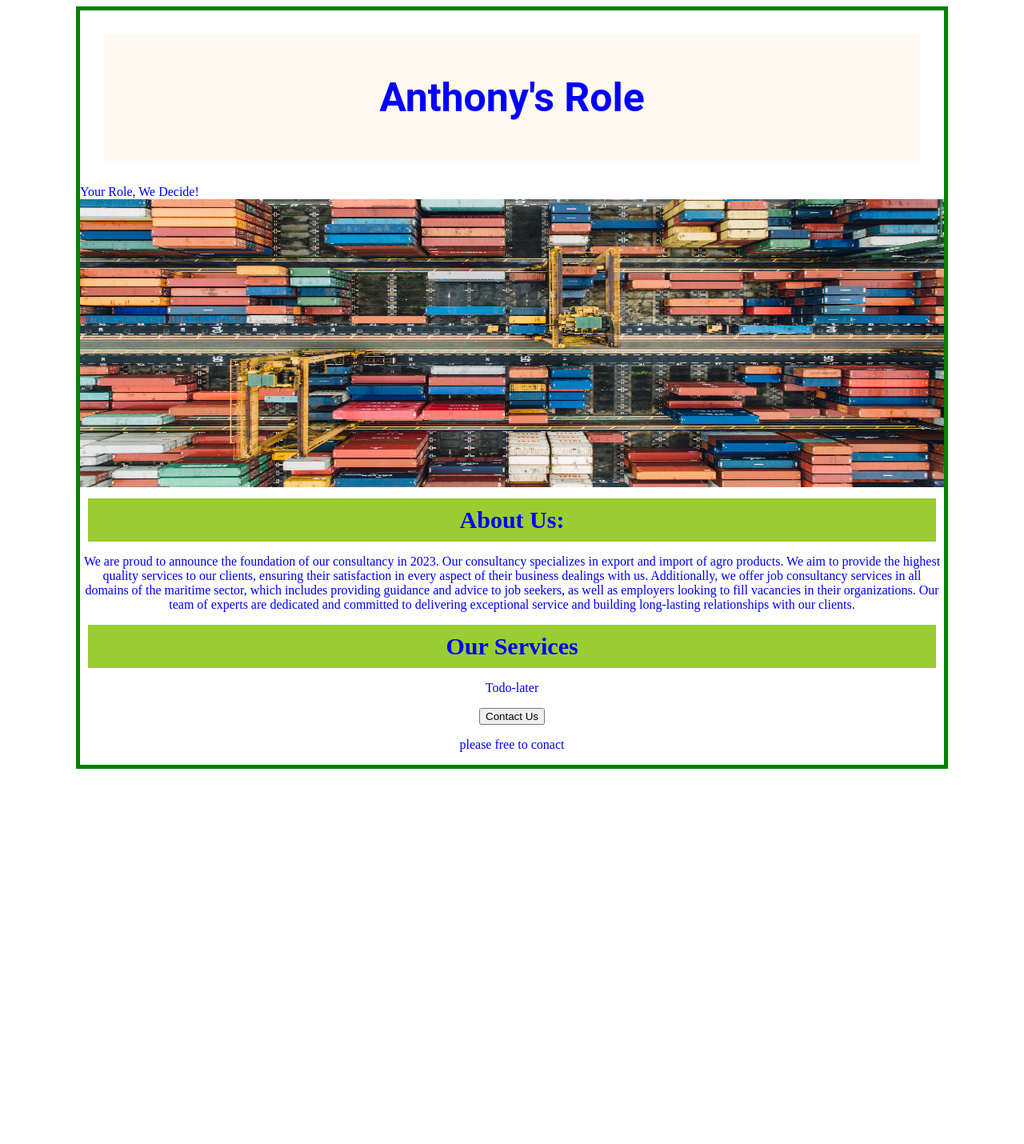
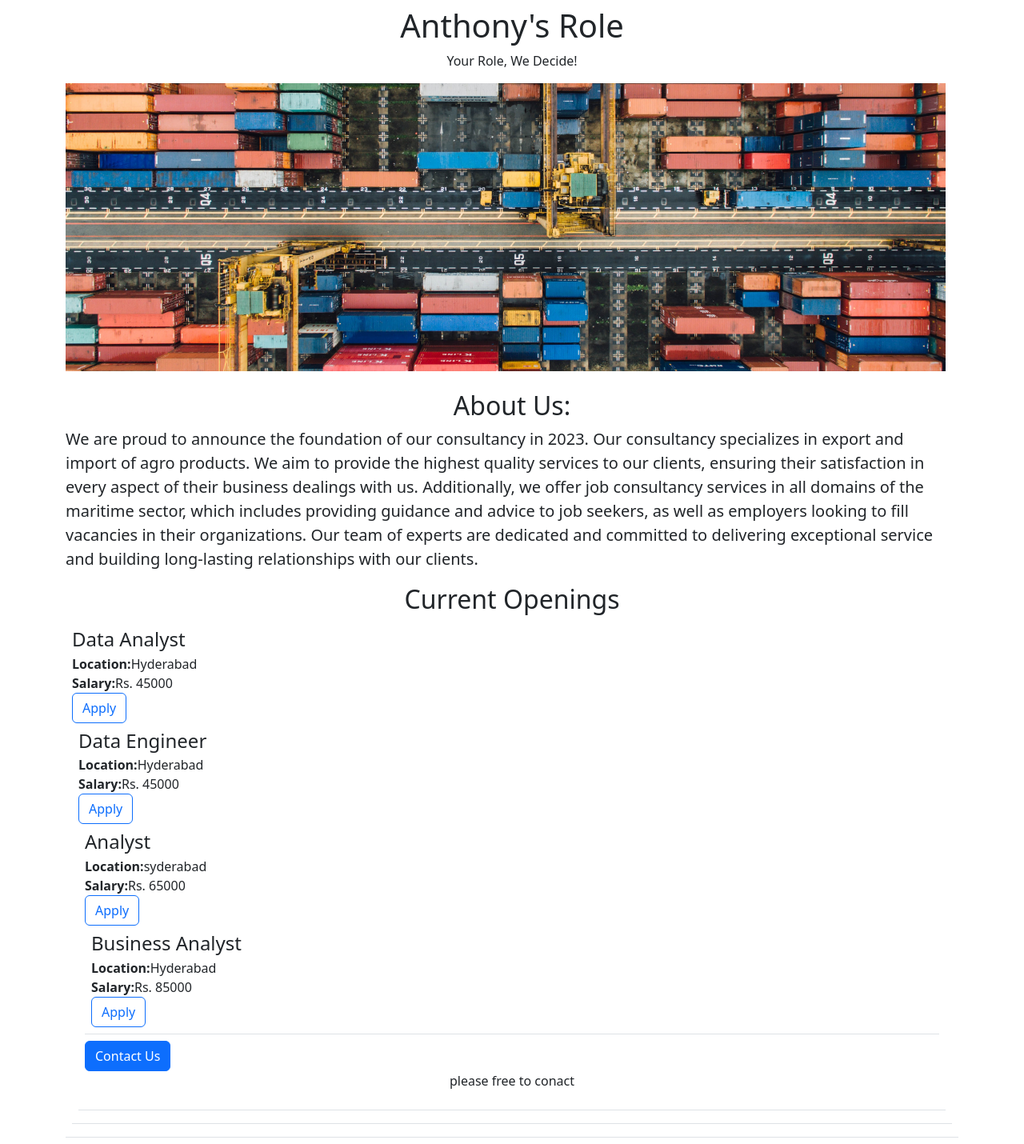
Before and after one commit to Anthonyrole/anthony-role, a Flask app: page / in a window 1280 px wide. Shown: the whole page at 80% size. Before the commit the page ends 961 px from the top, so only its background shows below. Run offline with Flask 2, Linux system fonts and the light colour scheme.

Commit message:
I added requirements.txt

```diff
--- a/app.py
+++ b/app.py
@@ -1,9 +1,28 @@
 from flask import Flask,render_template
 
 app=Flask(__name__)
+JOBS=[
+  {'id':1,
+   'title':'Data Analyst',
+   'location': 'Hyderabad',
+    'salary':'Rs. 45000','link':'https://usijobs.deloitte.com/careersUSI/JobDetail/USI-Audit-Services-EH-Sr-Data-Scientist/128585'
+  },{'id':2,
+   'title':'Data Engineer',
+   'location': 'Hyderabad',
+    'salary':'Rs. 45000','link':'https://www.google.com/'
+  },{'id':3,
+   'title':'Analyst',
+   'location': 'syderabad',
+    'salary':'Rs. 65000'
+  },{'id':4,
+   'title':'Business Analyst',
+   'location': 'Hyderabad',
+    'salary':'Rs. 85000'
+  }
+]
 @app.route("/")
 def hello_world():
-  return render_template('home.html')
+  return render_template('home.html',jobs=JOBS)
 
 
 if __name__=="__main__":
--- /dev/null
+++ b/requirements.txt/requirements.txt
@@ -0,0 +1,2 @@
+Flask
+gunicorn
--- a/templates/home.html
+++ b/templates/home.html
@@ -1,64 +1,35 @@
 <!DOCTYPE html>
 <html>
   <head>
+    <meta charset="utf-8">
+    <meta name="viewport" content="width=device-width, initial-scale=1">
     <title>Anthony's Role</title>
+    <link href="https://cdn.jsdelivr.net/npm/bootstrap@5.3.0-alpha1/dist/css/bootstrap.min.css" rel="stylesheet" integrity="sha384-GLhlTQ8iRABdZLl6O3oVMWSktQOp6b7In1Zl3/Jr59b6EGGoI1aFkw7cmDA6j6gD" crossorigin="anonymous">
     <style>
-      h1 {
-        font-size:50px;
-        font-family: Roboto;
-        font weight: normal;
-        color:blue;
-        background-color:floralwhite;
-        text-align: center;
-        margin: 30px;
-        padding: 50px;
-      }
-      #banner {
-        width: 100%;
-        height:360px;
-      }
-      h2{
-        font-size:30px;
-        font-family: Times New Roman;
-        font weight: normal;
-        color:blue;
-        background-color:yellowgreen;
-        text-align: center;
-        margin: 10px;
-        padding: 10px;
-      }
-      p{font-size:15;
-        font-family: Times New Roman;
-        font weight: normal;
-        color:blue;
-        text-align: center;
-      }
-      p1{font-size:15;
-        font-family: Times New Roman;
-        font weight: normal;
-        color:blue;
-        text-align: ;
-      }
-      #container {
-        max-width: 1080px;
-        margin:0 auto 0 auto;
-        border: 5px solid green;
-      }
+     #banner {
+       height:360px;
+       width:1100px;
+       object-fit:cover;
+     }
     </style>
   </head>
   <body>
-    <div id="container">
-    <h1>Anthony's Role</h1>
-           <p1>Your Role, We Decide!</p1>
-    <img id="banner" src="https://anthony-role.nandavarapuvela.repl.co/static/banner.jpg"
+    <div class="container">
+    <h1 class="text-center mt-2 mb-2">Anthony's Role</h1>
+           <p class="text-center">Your Role, We Decide!</p>
+    <img class="img fluid" id="banner" src="https://anthony-role.nandavarapuvela.repl.co/static/banner.jpg"class="img-fluid"
       >
-    <h2>About Us:</h2>
-    <p>We are proud to announce the foundation of our consultancy in 2023. Our consultancy specializes in export and import of agro products. We aim to provide the highest quality services to our clients, ensuring their satisfaction in every aspect of their business dealings with us. Additionally, we offer job consultancy services in all domains of the maritime sector, which includes providing guidance and advice to job seekers, as well as employers looking to fill vacancies in their organizations. Our team of experts are dedicated and committed to delivering exceptional service and building long-lasting relationships with our clients. </p>
-    <h2>Our Services</h2>
-    <p>Todo-later</p>
-      <div style="text-align:center;">
-    <button>Contact Us</button>
-    <p>please free to conact</p>
+    <h2 class="text-center mt-4 mb-2">About Us:</h2>
+    <p class="lead">We are proud to announce the foundation of our consultancy in 2023. Our consultancy specializes in export and import of agro products. We aim to provide the highest quality services to our clients, ensuring their satisfaction in every aspect of their business dealings with us. Additionally, we offer job consultancy services in all domains of the maritime sector, which includes providing guidance and advice to job seekers, as well as employers looking to fill vacancies in their organizations. Our team of experts are dedicated and committed to delivering exceptional service and building long-lasting relationships with our clients. </p>
+    <h2 class="text-center mt-6 mb-2">Current Openings</h2>
+    <div>
+      {% for job in jobs %}
+       {% include 'jobitem.html' %}
+      {% endfor %}
+    </div>
+      <div >
+    <a href="mailto:someone@yoursite.com" button class="btn btn-primary">Contact Us</a>
+    <p  class="text-center">please free to conact</p>
       <div/>
       </div>
   </body>
--- /dev/null
+++ b/templates/jobitem.html
@@ -0,0 +1,15 @@
+<div style="margin-bottom:16px"; class="border-bottom p-2 mb-2">
+  <div class="row-10">
+         <h4
+            style="margin-bottom:4px;">
+            {{job['title']}}
+          </h4>
+          <div>
+            <b>Location:</b>{{job['location']}}
+          </div>
+
+          <div>
+            <b>Salary:</b>{{job['salary']}}
+          </div>
+  <a href="{{job['link']}}" type="button" class="btn btn-outline-primary">Apply</a>
+</div>
```
